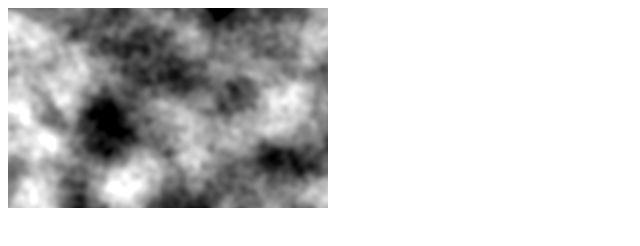
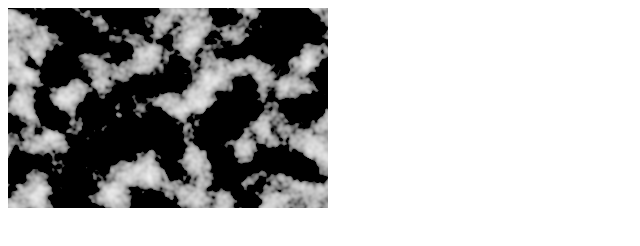
Before and after one commit to jpommerening/noijs, a plain HTML site: page index.html in a window 1280 px wide. Shown: the whole page, without its empty margins (0-640 px from the left). Drawn offline with Linux system fonts and the light colour scheme.

Commit message:
Implement scaling and frame generation in asm.js

```diff
--- a/index.html
+++ b/index.html
@@ -11,45 +11,83 @@
 
 var noijs = SimplexNoise.create(3);
 
-(function(document, noise) {
+function FillImage(stdlib, foreign, heap) {
+  "use asm";
+
+  var noise = foreign.noise;
+  var log = stdlib.Math.log;
+
+  var HEAPU8 = new stdlib.Uint8Array(heap);
 
   function scale(v) {
-    return 128 + v * 128;
+    v = +v;
+    v = +(+log(v) + 4.) * 55.;
+    if (v < 0.) v = 0.;
+    return +v;
   }
 
-  function img(idata, noise, f, t) {
-    for (var y=0; y<idata.height; y++) {
-      var p = idata.width*y*4;
-      var tmp;
-      for (var x=0; x<idata.width; x++, p+=4) {
-        var v = noise(x*f, y*f, t);
-        for (var i=2, j=3; i<=8; tmp = i, i+=j, j=tmp) {
-          v += noise(x*f*i, y*f*i, t)/i;
-        }
-        v = scale(v);
-        idata.data[p] = v;
-        idata.data[p+1] = v
-        idata.data[p+2] = v;
-        idata.data[p+3] = 255;
+  function frame(width, height, f, t) {
+    width = width|0;
+    height = height|0;
+    f = +f;
+    t = +t;
+
+    var p = 0;
+    var tmp = 0;
+    var v = 0.;
+    var x = 0, y = 0;
+    var i = 0, j = 0;
+
+    for (y=0; (height-y)|0; y=(y+1)|0) {
+      for (x=0; (width-x)|0; x=(x+1)|0) {
+        v = +noise((+~~x)*f, (+~~y)*f, t);
+        for (i=2, j=3; ~~i < 8; tmp=i, i=(i+j)|0, j=tmp)
+          v = +(v + +noise((+~~(x*i))*f, (+~~(y*i))*f, t) / +~~i);
+        v = +scale(v);
+
+        tmp = ~~v;
+
+        HEAPU8[p] = tmp|0;
+        HEAPU8[(p+1)|0] = tmp|0;
+        HEAPU8[(p+2)|0] = tmp|0;
+        HEAPU8[(p+3)|0] = 255;
+        p = (p + 4)|0;
       }
     }
   }
+
+  return frame;
+}
+
+(function(document, noise) {
 
   var canvas = document.getElementById('noise');
   var ctx = canvas.getContext('2d');
   var idata = ctx.createImageData(canvas.offsetWidth, canvas.offsetHeight);
   var t = 0;
-  var freq = 0.01;
+  var f = 0.02;
+
+  var width = canvas.offsetWidth;
+  var height = canvas.offsetHeight;
+  var size = width * height * 4;
+
+  // round up to nearest 64k page
+  var bufsize = size + 0x10000 - (size & 0xffff);
+
+  var buffer = new ArrayBuffer(bufsize);
+  var idata = new ImageData(new Uint8ClampedArray(buffer, 0, size), width, height);
+
+  var frame = FillImage(window, { noise: noijs }, buffer);
 
   function animate() {
-    img(idata, noise, freq, t);
+    frame(idata.width, idata.height, f, t);
     requestAnimationFrame(function () {
       ctx.putImageData(idata, 0, 0);
     });
     t += 0.1;
   }
 
-  function coords(x, y, f) {
+  function coords(x, y) {
     var v = noise(x*f, y*f, t);
     var txt = ( '(' + (Math.round(100*x*f)/100) +
                 ', '+ (Math.round(100*y*f)/100) +
@@ -64,7 +102,7 @@ var noijs = SimplexNoise.create(3);
   canvas.onmousemove = function(e) {
     var x = e.clientX - e.target.offsetLeft;
     var y = e.clientY - e.target.offsetTop;
-    coords(x, y, freq);
+    coords(x, y);
     clearInterval(i);
     i = null;
   };
```
